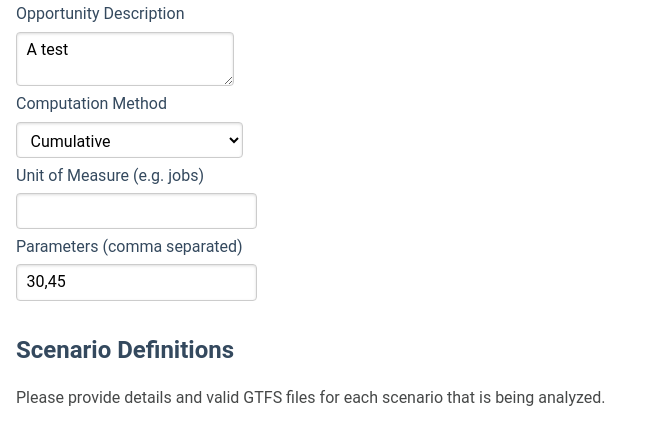
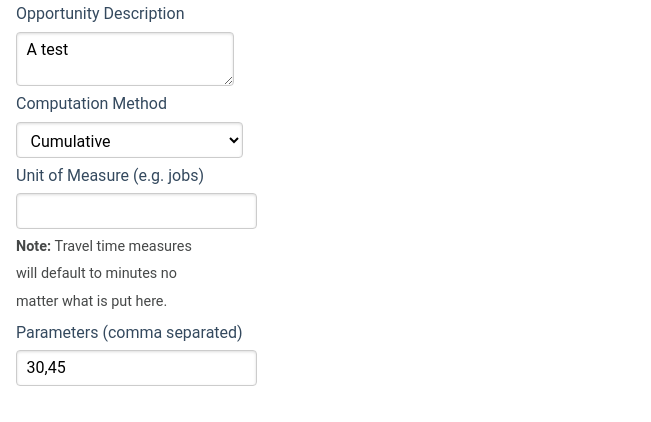
Before and after one commit to transitcenter/tesca, a Flask app: template templates/configure.jinja2 in a window 1280 px wide. Shown: the part 1558-1980 px from the top of the page, without its empty margins (0-651 px from the left). Run offline with Flask 3, Linux system fonts and the light colour scheme; the template is opened without the code that fills it: values that come from a table or form of the project are taken from there, others are empty; some libraries are stand-ins or nearby versions.

Commit message:
Logging fixes and default travel time units

```diff
--- a/app.py
+++ b/app.py
@@ -33,8 +33,9 @@ csrf = CSRFProtect(app)
 executor = Executor(app)
 
 
-def run_validation(a):
+def run_validation(analysis_id):
     print("Validation run executed")
+    a = Analysis(config=get_config(analysis_id))
     # Let's run through the validation
     update_status(a.uid, "validating analysis area", stage="validate", value=10)
     a.validate_analysis_area()
@@ -154,8 +155,10 @@ def home():
         config["opportunities"] = opp_dict
 
         # Write the analysis configured file
-        with open(os.path.join(CACHE_FOLDER, analysis_id, "analysis.p"), "wb") as outfile:
-            pickle.dump(a, outfile)
+        # with open(os.path.join(CACHE_FOLDER, analysis_id, "analysis.p"), "wb") as outfile:
+        #     pickle.dump(a, outfile)
+
+        a.write_config_file()
 
         return redirect(f"/configure/{analysis_id}")
 
@@ -194,14 +197,13 @@ def analyses():
 @app.route("/configure/<analysis_id>", methods=["GET", "POST"])
 def configure(analysis_id):
     # Unpickle the analysis
-    with open(os.path.join(CACHE_FOLDER, analysis_id, "analysis.p"), "rb") as infile:
-        a = pickle.load(infile)
+    a = Analysis(config=get_config(analysis_id))
 
     opp_fields = []
     opp_keys = list(a.config["opportunities"].keys())
 
     for o in opp_keys:
-        opp_fields.append({"opportunity": o, "prettyname": o})
+        opp_fields.append({"opportunity": o, "prettyname": o, "unit": ""})
 
     form = ConfigForm(opportunities=opp_fields)
 
@@ -243,6 +245,10 @@ def configure(analysis_id):
             this_opportunity["name"] = opportunity_form.prettyname.data
             # this_opportunity["description"] = opportunity_form.description.data
             this_opportunity["parameters"] = [int(x.strip()) for x in opportunity_form.parameters.data.split(",")]
+            if this_opportunity["method"] == "travel_time":
+                this_opportunity["unit"] = "minutes"
+            else:
+                this_opportunity["unit"] = opportunity_form.unit.data
             a.config["opportunities"][opportunity_form.opportunity.data] = this_opportunity
 
         a.config["scenarios"][0]["duration"] = form.scenario0_duration.data
@@ -263,15 +269,14 @@ def configure(analysis_id):
         else:
             a.config["scenarios"][1]["transit_modes"] = form.scenario1_modes.data
 
-        with open(os.path.join(upload_folder, "config.yml"), "w") as outfile:
-            yaml.dump(a.config, outfile)
+        a.write_config_file()
 
         # Pickle the analysis
-        with open(os.path.join(CACHE_FOLDER, analysis_id, "analysis.p"), "wb") as outfile:
-            pickle.dump(a, outfile)
+        # with open(os.path.join(CACHE_FOLDER, analysis_id, "analysis.p"), "wb") as outfile:
+        #     pickle.dump(a, outfile)
 
         # Start the validation process
-        executor.submit(run_validation, a=a)
+        executor.submit(run_validation, analysis_id=analysis_id)
 
         return redirect(f"/validate/{analysis_id}")
     return render_template("configure.jinja2", form=form, config_json={"analysis_id": analysis_id})
--- a/forms.py
+++ b/forms.py
@@ -27,7 +27,10 @@ class OpportunityMeasureForm(Form):
         default="c",
     )
     details = TextAreaField("Opportunity Description", default="A test")
-    unit = StringField("Unit of Measure (e.g. jobs)", validators=[DataRequired()])
+    unit = StringField(
+        "Unit of Measure (e.g. jobs)",
+        validators=[DataRequired()],
+    )
     parameters = StringField("Parameters (comma separated)", validators=[DataRequired()], default="30,45")
     opportunity = HiddenField()
 
--- a/static/css/configure.css
+++ b/static/css/configure.css
@@ -8,3 +8,7 @@
     background-color: #FFF;
     color: #9ba1a2
 }
+
+.small {
+    font-size: 0.9em;
+}
--- a/templates/configure.jinja2
+++ b/templates/configure.jinja2
@@ -116,6 +116,8 @@
 
                                 {{ opportunity_form.unit.label}}
                                 {{ opportunity_form.unit}}
+                                <div class="pure-u-1-2 small"><b>Note: </b>Travel time measures will default to minutes
+                                    no matter what is put here.</div>
 
                                 {{ opportunity_form.parameters.label}}
                                 {{ opportunity_form.parameters}}
--- a/tesca/analysis.py
+++ b/tesca/analysis.py
@@ -127,24 +127,25 @@ class Analysis:
         """Set up the loggers for the session"""
         # Set up the main logger
         self.log = logging.getLogger(self.config["uid"])
-        stream_handler = logging.StreamHandler()
-        stream_handler.setFormatter(LOG_FORMATTER)
-        if self.config["verbosity"] == "DEBUG":
-            stream_handler.setLevel(logging.DEBUG)
-        else:
-            stream_handler.setLevel(logging.INFO)
-        self.log.addHandler(stream_handler)
+        if not self.log.hasHandlers():
+            stream_handler = logging.StreamHandler()
+            stream_handler.setFormatter(LOG_FORMATTER)
+            if self.config["verbosity"] == "DEBUG":
+                stream_handler.setLevel(logging.DEBUG)
+            else:
+                stream_handler.setLevel(logging.INFO)
+            self.log.addHandler(stream_handler)
 
-        handler_info = logging.FileHandler(os.path.join(self.cache_folder, "info.log"))
-        handler_info.setFormatter(LOG_CSV_FORMATTER)
-        handler_info.setLevel(logging.INFO)
-        self.log.addHandler(handler_info)
+            handler_info = logging.FileHandler(os.path.join(self.cache_folder, "info.log"))
+            handler_info.setFormatter(LOG_CSV_FORMATTER)
+            handler_info.setLevel(logging.INFO)
+            self.log.addHandler(handler_info)
 
-        handler_error = logging.FileHandler(os.path.join(self.cache_folder, "error.log"))
-        handler_error.setFormatter(LOG_CSV_FORMATTER)
-        handler_error.setLevel(logging.ERROR)
-        self.log.addHandler(handler_error)
-        self.log.setLevel(STREAM_LOG)
+            handler_error = logging.FileHandler(os.path.join(self.cache_folder, "error.log"))
+            handler_error.setFormatter(LOG_CSV_FORMATTER)
+            handler_error.setLevel(logging.ERROR)
+            self.log.addHandler(handler_error)
+            self.log.setLevel(STREAM_LOG)
 
     def assemble_gtfs_files(self, scenario_idx: int) -> list:
         """Build a list of GTFS files for a given scenario for validation
```
